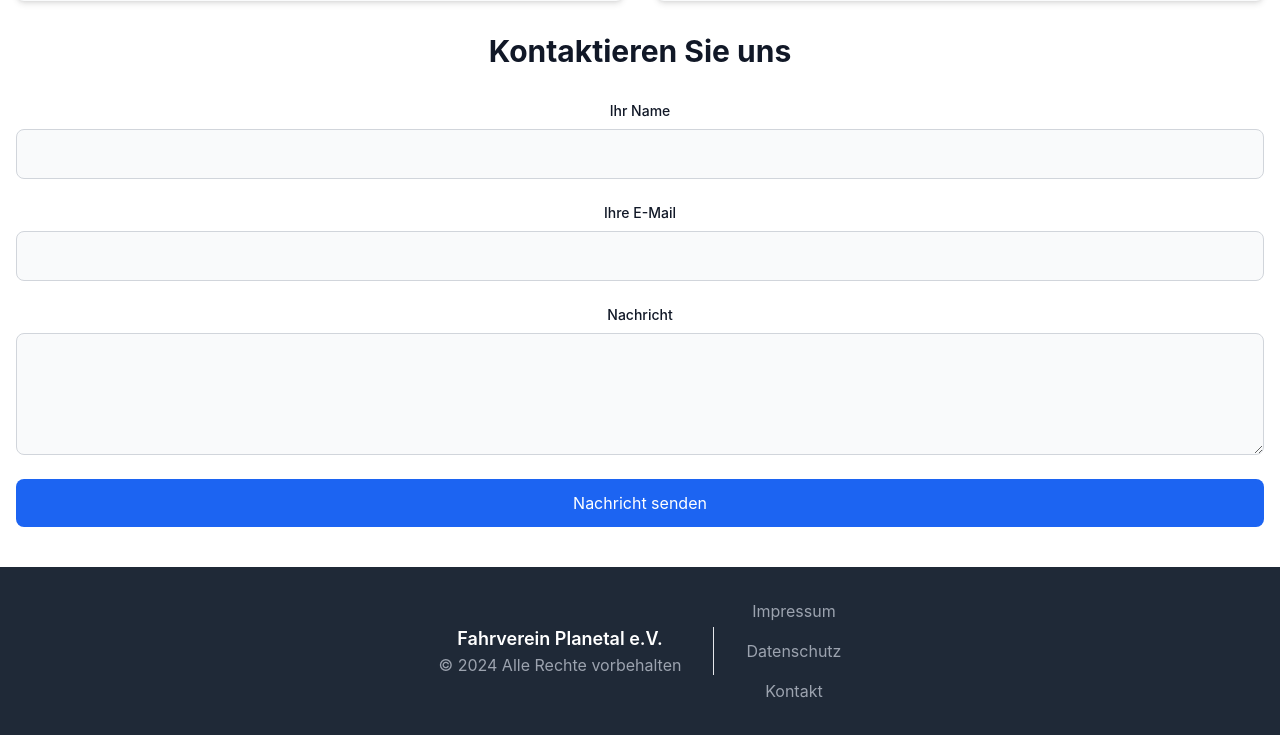
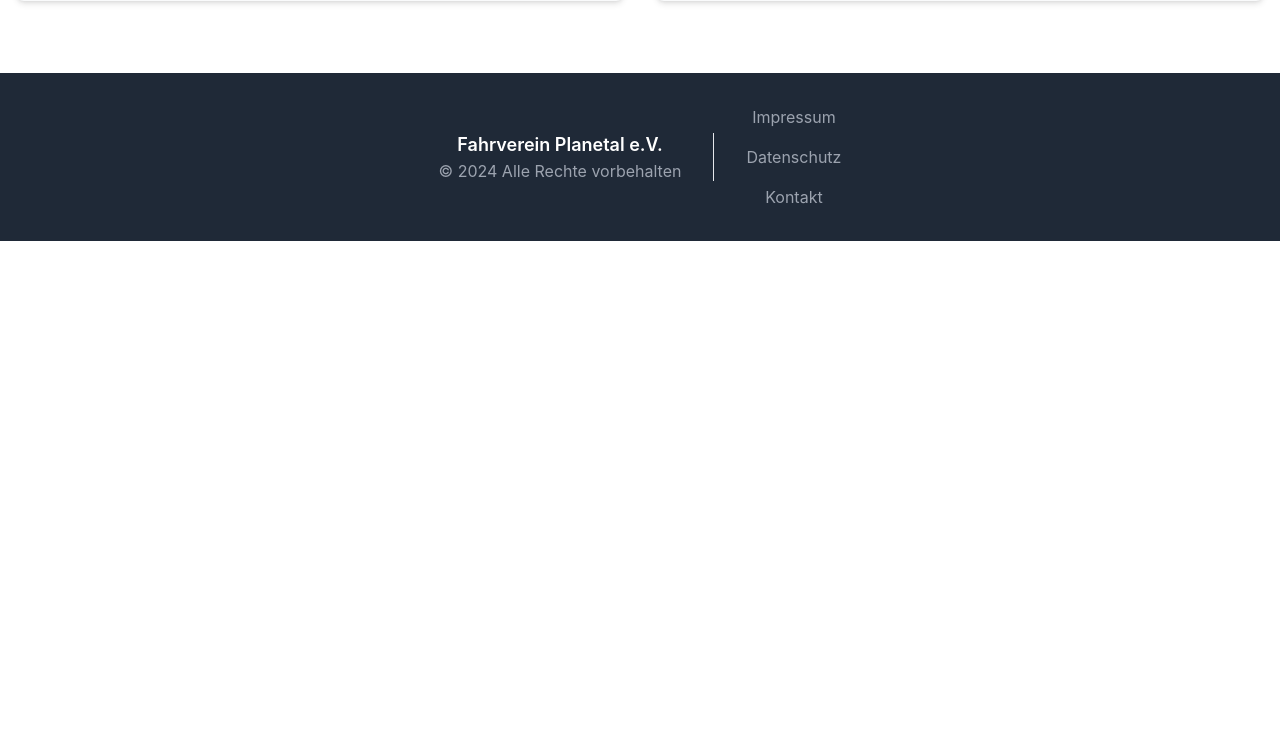
Before and after one commit to FischLord/flask-verein, a Flask app: page /kontakt in a window 1280 px wide. Shown: the part 903-1638 px from the top of the page. After the commit the page ends 1144 px from the top, so only its background shows below. Run offline with Flask 3, Linux system fonts and the light colour scheme; some libraries are stand-ins or nearby versions.

Commit message:
Kontaktformular entfernt

```diff
--- a/app/templates/main/kontakt.html
+++ b/app/templates/main/kontakt.html
@@ -61,7 +61,7 @@
         </div>
 
         <!-- Kontaktformular (optional) -->
-        <div class="mt-12">
+        <!-- <div class="mt-12">
             <h2 class="text-3xl font-bold text-gray-900 dark:text-white mb-8">Kontaktieren Sie uns</h2>
             <form action="/send" method="post" class="grid gap-6">
                 <div>
@@ -78,7 +78,7 @@
                 </div>
                 <button type="submit" class="px-5 py-3 bg-blue-600 text-white rounded-lg hover:bg-blue-700 transition">Nachricht senden</button>
             </form>
-        </div>
+        </div> -->
     </div>
 </section>
 {% endblock %}
```
